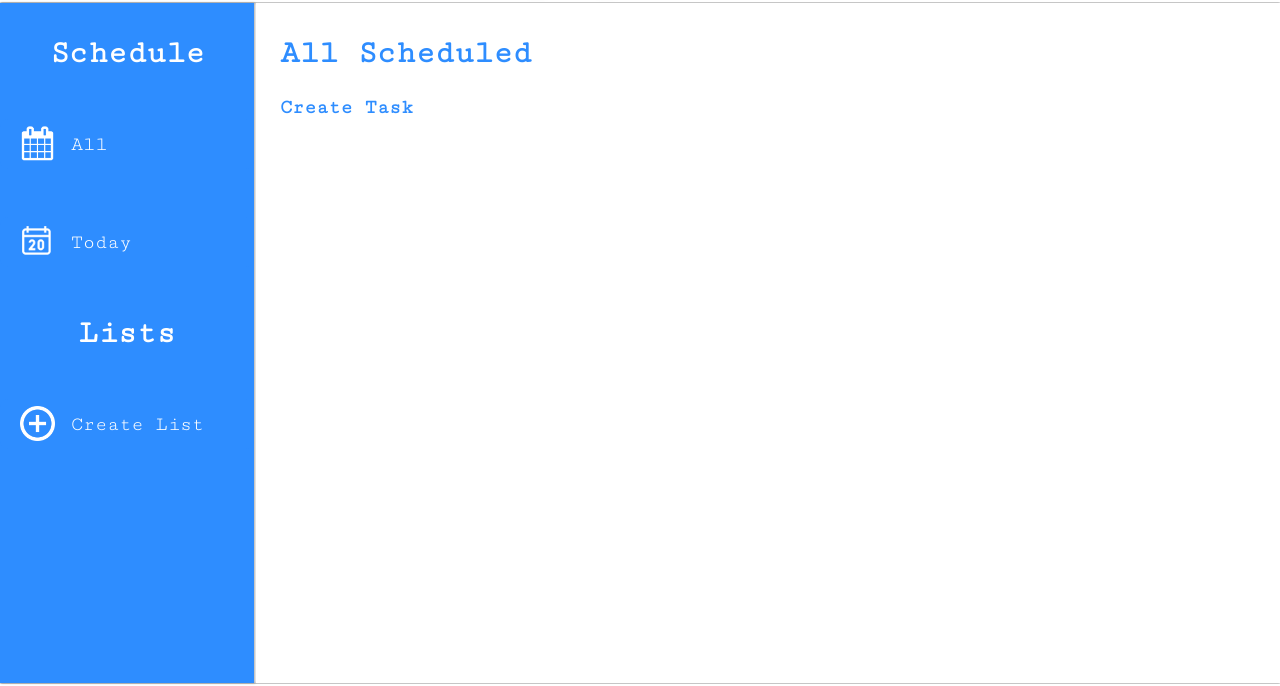
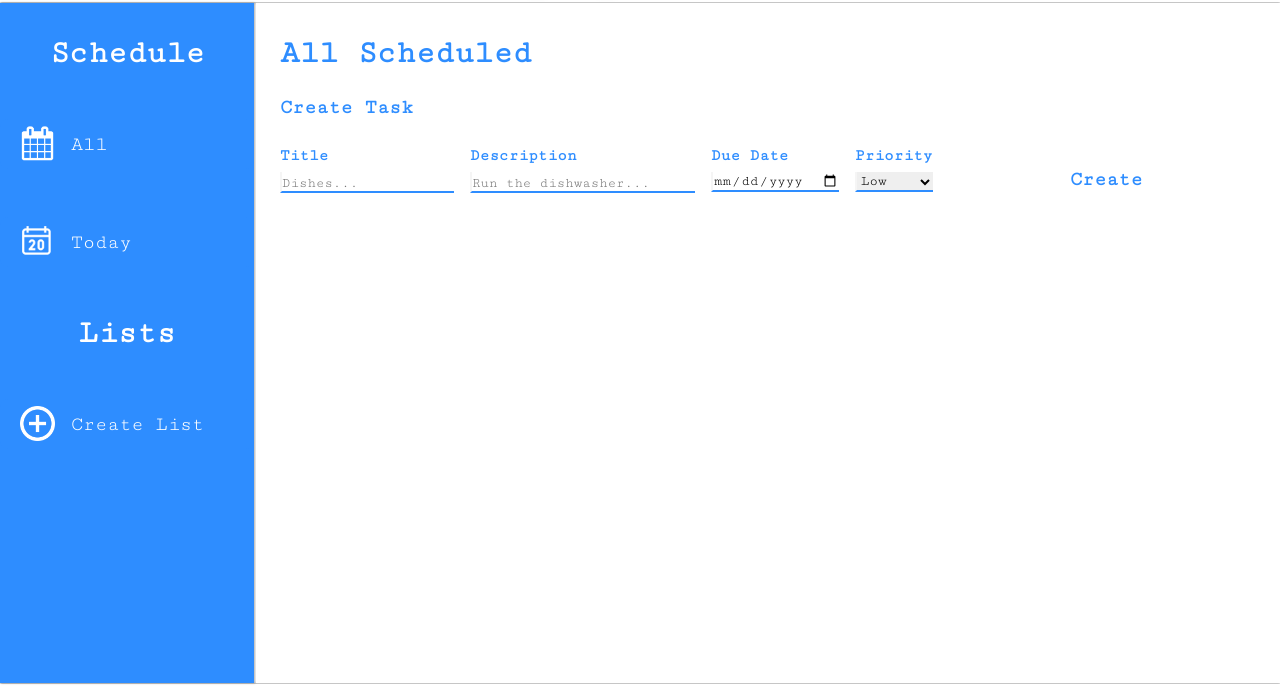
Before and after one commit to abodell/Todo-List, a website built with webpack: page dist/index.html in a window 1280 px wide. Shown: the part 100-786 px from the top of the page. Built offline with nearby package versions, Linux system fonts and the light colour scheme.

Commit message:
created the pop up form to submit a new task

```diff
--- a/dist/index.html
+++ b/dist/index.html
@@ -14,7 +14,7 @@
 <body>
     <div id = 'content'>
         <div id = 'header'>
-            <div id = 'title'>
+            <div id = 'headertitle'>
                 <img src = 'images/tasks.png'>
                 <h1>KeepUp</h1>
             </div>
@@ -42,9 +42,35 @@
             <div id = 'dashboard'>
                 <div id = 'classification'>
                     <h1>All Scheduled</h1>
-                    <button type = 'button' id = 'addtask'>
+                    <button type = 'button' id = 'addtask' class = 'btn'>
                         Create Task
                     </button>
+                    <form id = 'taskform'>
+                        <div class = 'formdiv'>
+                            <label for = 'title'>Title</label>
+                            <input type = 'text' id = 'title' placeholder = 'Dishes...' min = '1' max = '15' required>
+                        </div>
+                        <div class = 'formdiv'>
+                            <label for = 'desc'>Description</label>
+                            <input type = 'text' id = 'desc' placeholder = 'Run the dishwasher...' min = '1' max = '25'>
+                        </div>
+                        <div class = 'formdiv'>
+                            <label for = 'date'>Due Date</label>
+                            <input type = 'date' id = 'date'>
+                        </div>
+                        <div class = 'formdiv'>
+                            <label for = 'priority'>Priority</label>
+                            <select id = 'priority'>
+                                <option>Low</option>
+                                <option>Medium</option>
+                                <option>High</option>
+                            </select>
+                        </div>
+                        <button type = 'submit' class = 'btn' id = 'create'>Create</button>
+                    </form>
+                </div>
+                <div id = 'tasklist'>
+
                 </div>
             </div>
         </div>
--- a/dist/styles.css
+++ b/dist/styles.css
@@ -19,7 +19,7 @@ body {
     box-shadow: rgba(0, 0, 0, 0.12) 0px 1px 3px, rgba(0, 0, 0, 0.24) 0px 1px 2px;
 }
 
-#title {
+#headertitle {
     display: flex;
     align-items:center;
     gap: 1rem;
@@ -27,13 +27,13 @@ body {
     font-size: 32px;
 }
 
-#title > h1 {
+#headertitle > h1 {
     text-shadow: 0 13.36px 8.896px #CBCBCB   ,0 -2px 1px #fff;
     letter-spacing: -4px;
     display: block;
 }
 
-#title > img {
+#headertitle > img {
     width: 70px;
     height: 70px;
     border-radius: 10px;
@@ -107,7 +107,7 @@ body {
     font-weight: 600;
 }
 
-#addtask {
+#addtask, .btn {
     margin-top: .8rem;
     border: none;
     outline: none;
@@ -123,9 +123,47 @@ body {
     transition: .3s ease-out;
 }
 
-#addtask:hover {
+#addtask:hover, .btn:hover {
     background-color: #EDEDED;
     transition: .15s ease-in;
+}
+
+#taskform {
+    display: flex;
+    gap: 1rem;
+    margin-top: 1rem;
+}
+
+.formdiv {
+    display: flex;
+    gap: .5rem;
+    flex-direction: column;
+}
+
+#desc {
+    width: 225px;
+}
+
+#create {
+    display: flex;
+    width: 100%;
+    align-items: center;
+    justify-content: center;
+    height: 2rem;
+    padding-left: .8rem;
+    margin-top: 1rem;
+}
+
+.formdiv input, .formdiv select {
+    border: none;
+    outline: none;
+    border-bottom: 2px solid #2E8DFF;
+    border-left: 2px solid whitesmoke;
+    font-size: 14px;
+}
+
+#title, #desc {
+    padding-top: .15rem;
 }
 
 #footer {
```
